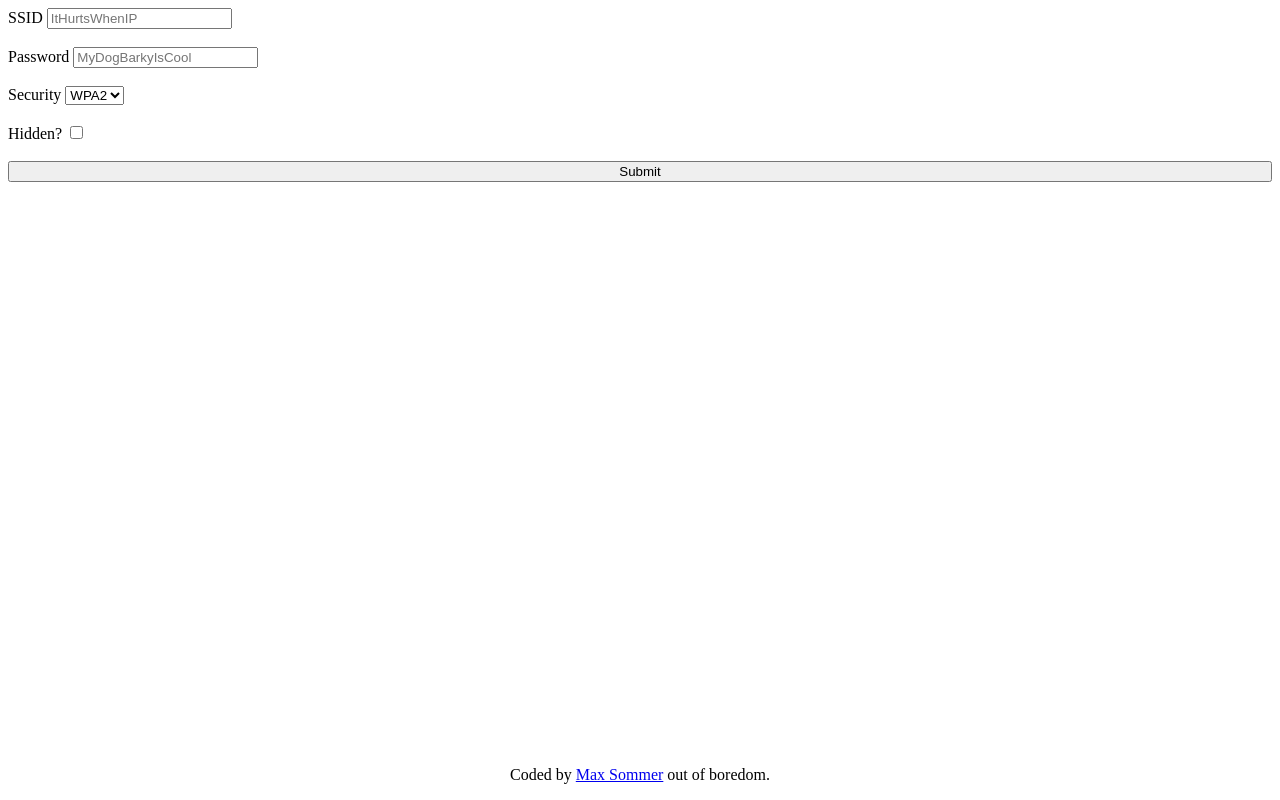
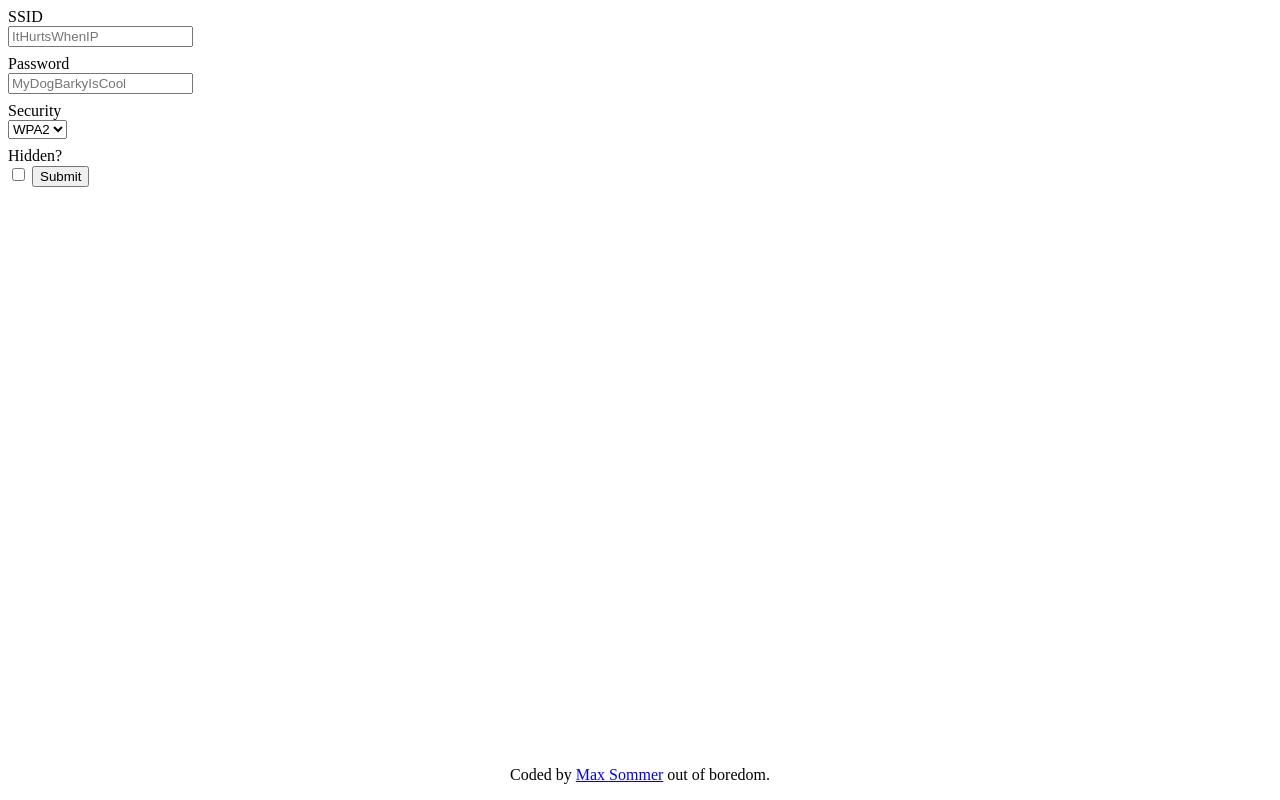
Before and after one commit to maxsommer/wifi-qr-code, a SvelteKit app: page / in a window 1280 px wide. Built offline with nearby package versions, Linux system fonts and the light colour scheme.

Commit message:
feat: small layout adaptions

```diff
--- a/src/routes/+layout.svelte
+++ b/src/routes/+layout.svelte
@@ -3,9 +3,8 @@
 
 <style>
 	main {
-		display: flex;
+		display: block;
 		flex-direction: column;
-
 		max-width: 80rem;
 	}
 
--- a/src/routes/+page.svelte
+++ b/src/routes/+page.svelte
@@ -21,30 +21,22 @@
 	}
 </script>
 
-<label>
-	SSID
-	<input type="text" placeholder="ItHurtsWhenIP" bind:value={ssid} />
-</label><br />
+<label for="ssid">SSID</label>
+<input id="ssid" type="text" placeholder="ItHurtsWhenIP" bind:value={ssid} />
 
-<label>
-	Password
-	<input type="password" placeholder="MyDogBarkyIsCool" bind:value={password} />
-</label><br />
+<label for="password">Password</label>
+<input id="password" type="password" placeholder="MyDogBarkyIsCool" bind:value={password} />
 
-<label>
-	Security
-	<select bind:value={security}>
-		<option value="WPA2">WPA2</option>
-		<option value="WEP">WEP</option>
-		<option value="WPA">WPA</option>
-		<option value="none">None</option>
-	</select>
-</label><br />
+<label for="security">Security</label>
+<select id="security" bind:value={security}>
+	<option value="WPA2">WPA2</option>
+	<option value="WEP">WEP</option>
+	<option value="WPA">WPA</option>
+	<option value="none">None</option>
+</select>
 
-<label>
-	Hidden?
-	<input type="checkbox" bind:checked={isHidden} />
-</label><br />
+<label for="isHidden">Hidden?</label>
+<input id="isHidden" type="checkbox" bind:checked={isHidden} />
 
 <button on:click={generateCode}>Submit</button>
 
@@ -53,4 +45,8 @@
 		display: block;
 		position: relative;
 	}
+	input,
+	select {
+		margin-bottom: 0.5rem;
+	}
 </style>
--- a/src/routes/code/+page.svelte
+++ b/src/routes/code/+page.svelte
@@ -47,15 +47,9 @@
 <style>
 	.qr-code {
 		display: inline-flex;
-		cursor: pointer;
-		border: 1px solid red;
 		position: relative;
 		width: 50vw;
 		height: 50vw;
-	}
-
-	.qr-code:focus {
-		outline: 2px solid red;
 	}
 
 	section {
```
